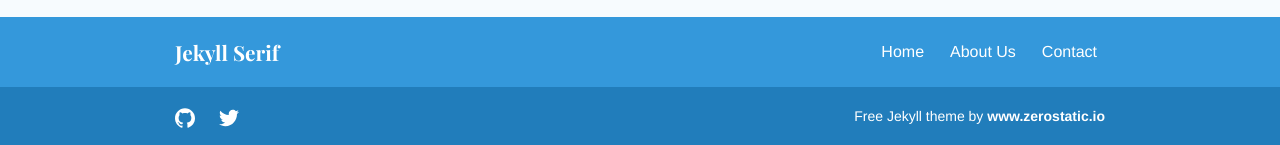
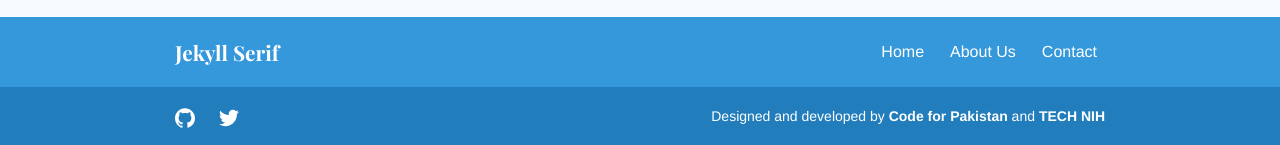
Before and after one commit to nih-tech/bpd_site, a Jekyll site: the page built from index.md, in a window 1280 px wide. Shown: the part 1905-2050 px from the top of the page. Built offline with Jekyll 4.4.1, drawn with Linux system fonts in a browser that asks for light colours.

Commit message:
footer reflecting the org credits.

```diff
--- a/_data/seo.yml
+++ b/_data/seo.yml
@@ -1,4 +1,4 @@
 google_analytics_id: ""
-meta_twitter_site: "@zerostaticio"
-meta_twitter_creator: "@zerostaticio"
-copyright_text: 'Free Jekyll theme by <a class="zerostatic" href="https://www.zerostatic.io">www.zerostatic.io</a>'
+meta_twitter_site: "@CodeforPakistan"
+meta_twitter_creator: "@CodeforPakistan"
+copyright_text: 'Designed and developed by <a class="zerostatic" target="_blank" href="https://codeforpakistan.org">Code for Pakistan</a> and <a class="zerostatic" target="_blank" href="https://www.nih.org.pk/">TECH NIH</a>'
--- a/_data/social.json
+++ b/_data/social.json
@@ -1,12 +1,12 @@
 [
   {
     "name": "Github",
-    "link": "https://github.com/zerostaticthemes/jekyll-serif-theme",
+    "link": "https://github.com/codeforpakistan",
     "image": "images/social/github.svg"
   },
   {
     "name": "Twitter",
-    "link": "https://twitter.com/zerostaticio",
+    "link": "https://twitter.com/CodeforPakistan",
     "image": "images/social/twitter.svg"
   }
 ]
```
